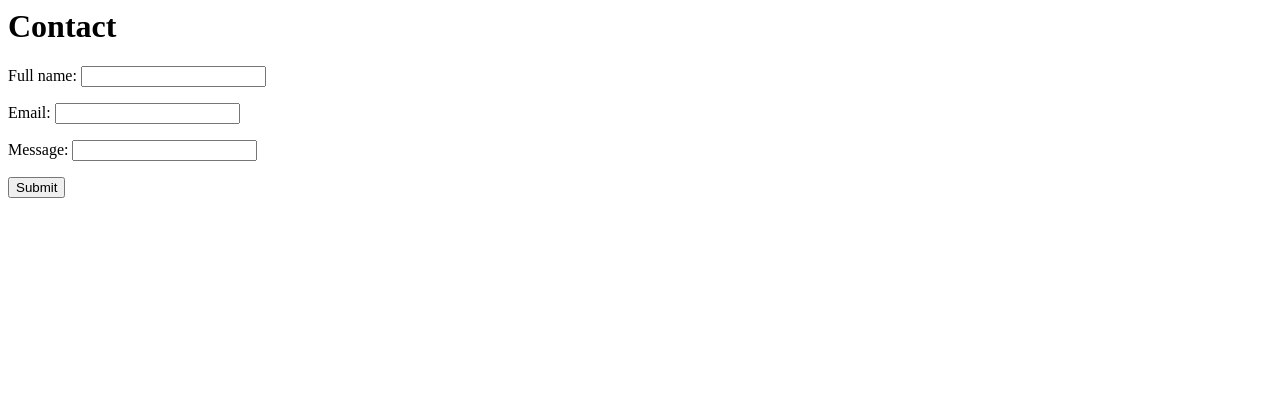
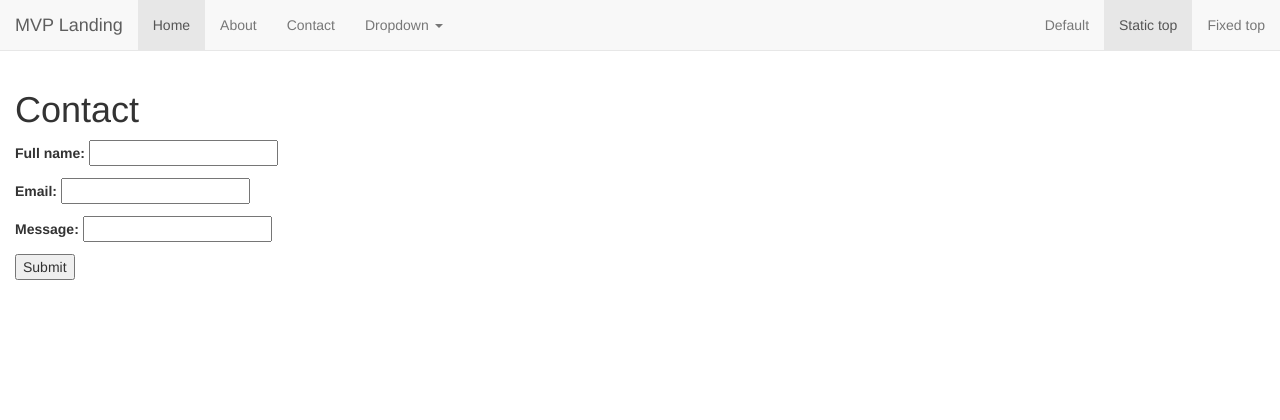
Before and after one commit to dabrodev/mvp-lp-django18, a Django app: page /contact/ in a window 1280 px wide. Shown: the top 420 px of the page. Before the commit the page ends 198 px from the top, so only its background shows below. Run offline with Django 3.2, Linux system fonts and the light colour scheme; some libraries are stand-ins or nearby versions.

Commit message:
urls for nav

```diff
--- a/templates/forms.html
+++ b/templates/forms.html
@@ -1,6 +1,11 @@
+{% extends 'base.html' %}
+
+
+{% block content %}
 <h1>Contact</h1>
 <form method="POST" action="">
 	{% csrf_token %}
 	{{ form.as_p }}
 	<input type="submit" value='Submit'/>
 </form>
+{% endblock %}
--- a/templates/navbar.html
+++ b/templates/navbar.html
@@ -8,13 +8,13 @@
         <span class="icon-bar"></span>
         <span class="icon-bar"></span>
       </button>
-      <a class="navbar-brand" href="#">MVP Landing</a>
+      <a class="navbar-brand" href="{% url 'home' %}">MVP Landing</a>
     </div>
     <div id="navbar" class="navbar-collapse collapse">
       <ul class="nav navbar-nav">
-        <li class="active"><a href="#">Home</a></li>
+        <li class="active"><a href="{% url 'home' %}">Home</a></li>
         <li><a href="#about">About</a></li>
-        <li><a href="#contact">Contact</a></li>
+        <li><a href="{% url 'contact' %}">Contact</a></li>
         <li class="dropdown">
           <a href="#" class="dropdown-toggle" data-toggle="dropdown" role="button" aria-haspopup="true" aria-expanded="false">Dropdown <span class="caret"></span></a>
           <ul class="dropdown-menu">
```
